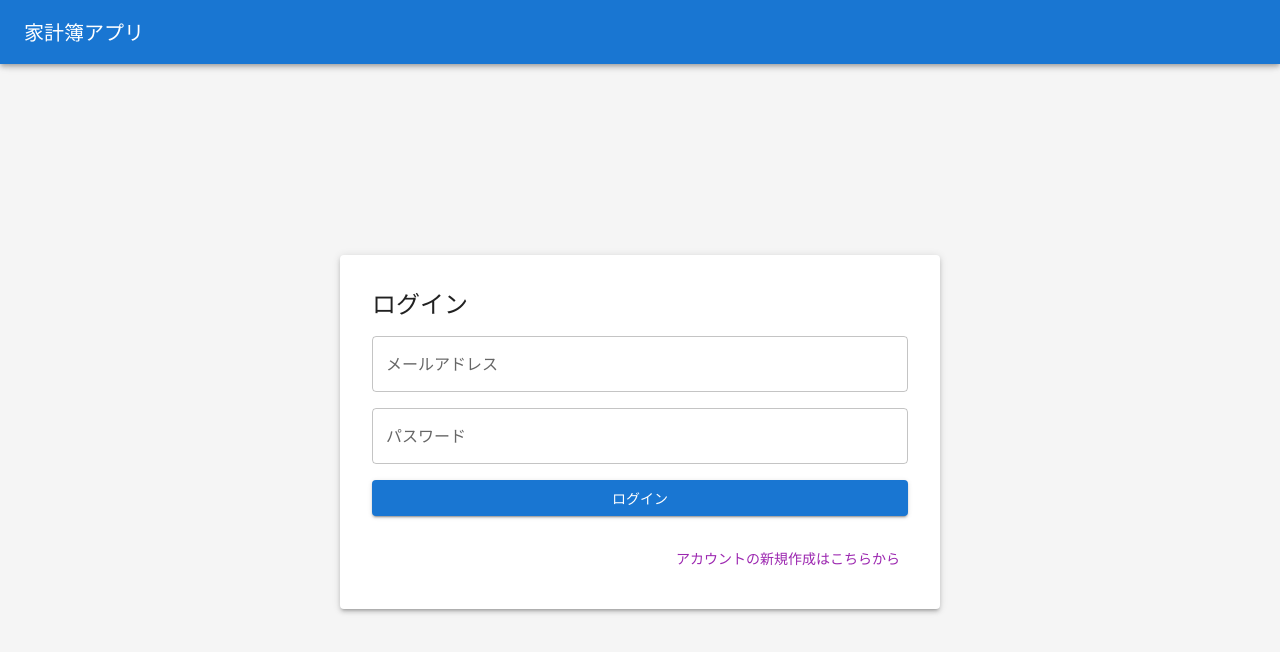
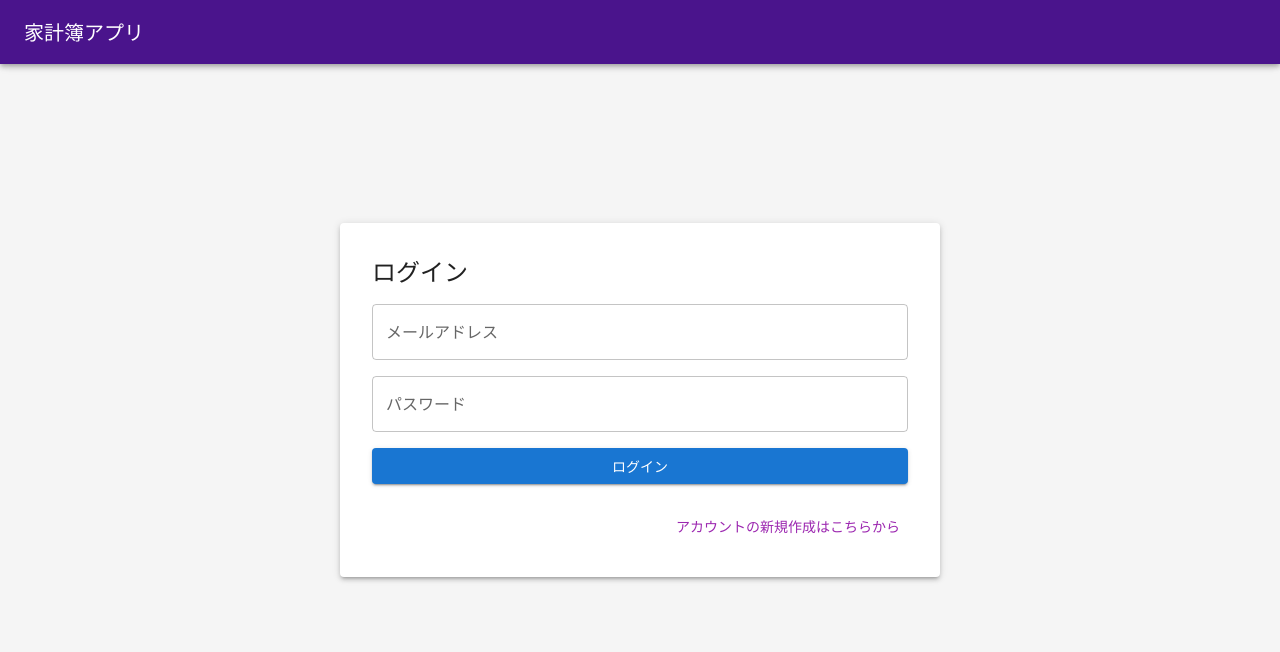
Before and after one commit to MKoichiro/household, a React (Vite) app: page /auth/login in a window 1280 px wide. Shown: the top 652 px of the page. Built offline with nearby package versions, Linux system fonts and the light colour scheme; no server answers; what chartjs-plugin-datalabels would draw is missing.

Commit message:
fix styles

```diff
--- a/src/components/Calendar.tsx
+++ b/src/components/Calendar.tsx
@@ -94,17 +94,17 @@ const Calendar = ({
         dateClick={handleDateClick}
         headerToolbar={{
           start: 'title',
-          center: 'myCustomButton', // ここにcustomButtonsで作ったボタンを指定。
+          // center: 'myCustomButton', // ここにcustomButtonsで作ったボタンを指定。
           end: 'today prev,next',
         }}
-        customButtons={{
-          myCustomButton: {
-            text: 'test',
-            click: function () {
-              alert('clicked the custom button!')
-            },
-          },
-        }}
+        // customButtons={{
+        //   myCustomButton: {
+        //     text: 'test',
+        //     click: function () {
+        //       alert('clicked the custom button!')
+        //     },
+        //   },
+        // }}
       />
     </CalendarWrapper>
   )
@@ -118,4 +118,13 @@ const CalendarWrapper = styled.div`
   position: relative;
   isolation: isolate;
   z-index: 0;
+  .fc .fc-col-header-cell {
+    background-color: ${({ theme }) => theme.palette.header.main};
+  }
+  .fc .fc-col-header-cell-cushion {
+    color: white;
+  }
+  .fc .fc-button {
+    background-color: ${({ theme }) => theme.palette.header.main};
+  }
 `
--- a/src/components/TransactionForm.tsx
+++ b/src/components/TransactionForm.tsx
@@ -42,8 +42,10 @@ const FormLaptop = styled.div<{ $isFormOpen: boolean }>`
   z-index: ${({ theme }) => theme.zIndex.transactionForm.lg};
 
   padding: 1rem;
-  border-top-left-radius: 0.5rem;
-  border-bottom-left-radius: 0.5rem;
+  /* border-top-left-radius: 0.5rem;
+  border-bottom-left-radius: 0.5rem; */
+  border-radius: 0.5rem;
+  margin-top: 1rem;
 
   min-width: ${transactionMenuWidth}px;
   height: fit-content;
@@ -51,9 +53,10 @@ const FormLaptop = styled.div<{ $isFormOpen: boolean }>`
 
   pointer-events: ${({ $isFormOpen }) => ($isFormOpen ? 'auto' : 'none')};
   transform: translateX(
-    ${({ $isFormOpen }) => (!$isFormOpen ? `-${transactionMenuWidth}px` : `-${2 * transactionMenuWidth}px`)}
+    ${({ $isFormOpen }) => (!$isFormOpen ? `-${transactionMenuWidth - 16}px` : `-${2 * transactionMenuWidth + 16}px`)}
   );
   transition: transform 0.3s ease;
+  box-shadow: ${({ theme }) => theme.shadows[5]};
 `
 
 const FormTablet = styled.div<{ $isFormOpen: boolean }>`
--- a/src/components/common/NavigationMenu.tsx
+++ b/src/components/common/NavigationMenu.tsx
@@ -158,7 +158,7 @@ const NavigationMenuRoot = styled.nav<{ $isOpen: boolean }>`
   flex-direction: column;
   min-width: ${navigationMenuWidth}px;
   transform: ${({ $isOpen }) => ($isOpen ? 'translateX(0)' : `translateX(-${navigationMenuWidth}px)`)};
-  background-color: pink;
+  background-color: ${({ theme }) => theme.palette.background.paper};
   transition: transform 0.3s ease;
   overflow: hidden;
 `
--- a/src/components/common/NotificationPad.tsx
+++ b/src/components/common/NotificationPad.tsx
@@ -19,7 +19,7 @@ const NotificationPadRoot = styled.div<{ $length: number }>`
   position: fixed;
   bottom: 0.5rem; /* 1rem */
   left: 0.5rem; /* 1rem */
-  z-index: ${({ theme }) => theme.zIndex.snackbar};
+  z-index: ${({ theme }) => theme.zIndex.notificationPad};
   max-width: 50vw;
   max-height: 30vh;
   overflow-y: auto;
--- a/src/components/layouts/AuthedLayout.tsx
+++ b/src/components/layouts/AuthedLayout.tsx
@@ -7,12 +7,13 @@ import LogoutIcon from '@mui/icons-material/Logout'
 import { footerHeight, headerHeight, navigationMenuWidth } from '../../constants/ui'
 import HeaderTitle from '../common/HeaderTitle'
 import { Button } from '@mui/material'
-import { Outlet } from 'react-router-dom'
+import { Outlet, useNavigate } from 'react-router-dom'
 import { useApp, useAuth, useNotifications } from '../../hooks/useContexts'
 import styled from '@emotion/styled'
 
 const Header = styled.header<{ $isNavigationMenuOpen: boolean; $isDownLaptop: boolean }>`
-  background-color: ${({ theme }) => theme.palette.primary.main};
+  background-color: ${({ theme }) => theme.palette.header.main};
+  color: white;
   display: flex;
   align-items: center;
   padding: 0 1rem;
@@ -72,6 +73,8 @@ const AuthedLayout = () => {
       })
   }
 
+  const navigate = useNavigate()
+
   return (
     <Box sx={{ bgcolor: (theme) => theme.palette.grey[100], position: 'relative', minHeight: '100lvh' }}>
       {/* ヘッダー */}
@@ -90,7 +93,9 @@ const AuthedLayout = () => {
           <MenuIcon />
         </IconButton>
 
-        <HeaderTitle />
+        <Box sx={{ cursor: 'pointer' }} onClick={() => void navigate('/app/home', { replace: true })}>
+          <HeaderTitle />
+        </Box>
 
         <Button
           variant="outlined"
--- a/src/components/layouts/LandingLayout.tsx
+++ b/src/components/layouts/LandingLayout.tsx
@@ -14,7 +14,7 @@ const LandingLayout = () => {
       }}
     >
       {/* ヘッダー */}
-      <AppBar position="fixed" sx={{ width: '100%', ml: 2 }}>
+      <AppBar position="fixed" sx={{ width: '100%', ml: 2, backgroundColor: (theme) => theme.palette.header.main }}>
         <Toolbar>
           <HeaderTitle />
 
@@ -45,8 +45,8 @@ const LandingLayout = () => {
       </AppBar>
 
       {/* メインコンテンツ */}
-      <Box component="main" sx={{ flexGrow: 1, p: 3, width: '100vw' }}>
-        <Toolbar />
+      <Box component="main" sx={{ flexGrow: 1, p: 3, width: '100vw', mt: 8 }}>
+        {/* <Toolbar /> */}
         <Outlet />
       </Box>
     </Box>
--- a/src/components/layouts/NonAuthedLayout.tsx
+++ b/src/components/layouts/NonAuthedLayout.tsx
@@ -1,10 +1,11 @@
 import AppBar from '@mui/material/AppBar'
 import Box from '@mui/material/Box'
 import Toolbar from '@mui/material/Toolbar'
-import { Outlet } from 'react-router-dom'
+import { Outlet, useNavigate } from 'react-router-dom'
 import HeaderTitle from '../common/HeaderTitle'
 
 const NonAuthedLayout = () => {
+  const navigate = useNavigate()
   return (
     <Box
       sx={{
@@ -13,16 +14,17 @@ const NonAuthedLayout = () => {
         minHeight: '100vh',
       }}
     >
-      {/* ヘッダー */}
-      <AppBar position="fixed" sx={{ width: '100%', ml: 2 }}>
+      <AppBar position="fixed" sx={{ width: '100%', ml: 2, backgroundColor: (theme) => theme.palette.header.main }}>
         <Toolbar>
-          <HeaderTitle />
+          <Box sx={{ cursor: 'pointer' }} onClick={() => void navigate('/', { replace: true })}>
+            <HeaderTitle />
+          </Box>
         </Toolbar>
       </AppBar>
 
       {/* メインコンテンツ */}
-      <Box component="main" sx={{ flexGrow: 1, p: 3, width: '100vw' }}>
-        <Toolbar />
+      <Box component="main" sx={{ flexGrow: 1, p: 3, width: '100vw', mt: 8 }}>
+        {/* <Toolbar /> */}
         <Outlet />
       </Box>
     </Box>
--- a/src/theme/theme.ts
+++ b/src/theme/theme.ts
@@ -4,6 +4,8 @@ import { ExpenseCategory, IncomeCategory } from '../types'
 
 declare module '@mui/material/styles' {
   interface Palette {
+    header: PaletteColor
+
     incomeColor: PaletteColor
     expenseColor: PaletteColor
     balanceColor: PaletteColor
@@ -13,6 +15,8 @@ declare module '@mui/material/styles' {
   }
 
   interface PaletteOptions {
+    header: PaletteColorOptions
+
     incomeColor: PaletteColorOptions
     expenseColor: PaletteColorOptions
     balanceColor: PaletteColorOptions
@@ -60,6 +64,12 @@ export const theme = createTheme({
   },
 
   palette: {
+    header: {
+      main: purple[900],
+      light: purple[900],
+      dark: purple[900],
+    },
+
     incomeColor: {
       main: blue[500],
       light: blue[100],
@@ -106,8 +116,8 @@ export const theme = createTheme({
       xs: 1000,
       sm: 1000,
       md: 1000,
-      lg: 1100,
-      xl: 1100,
+      lg: 1200,
+      xl: 1200,
     },
     transactionDetail: {
       xs: 1000,
```
